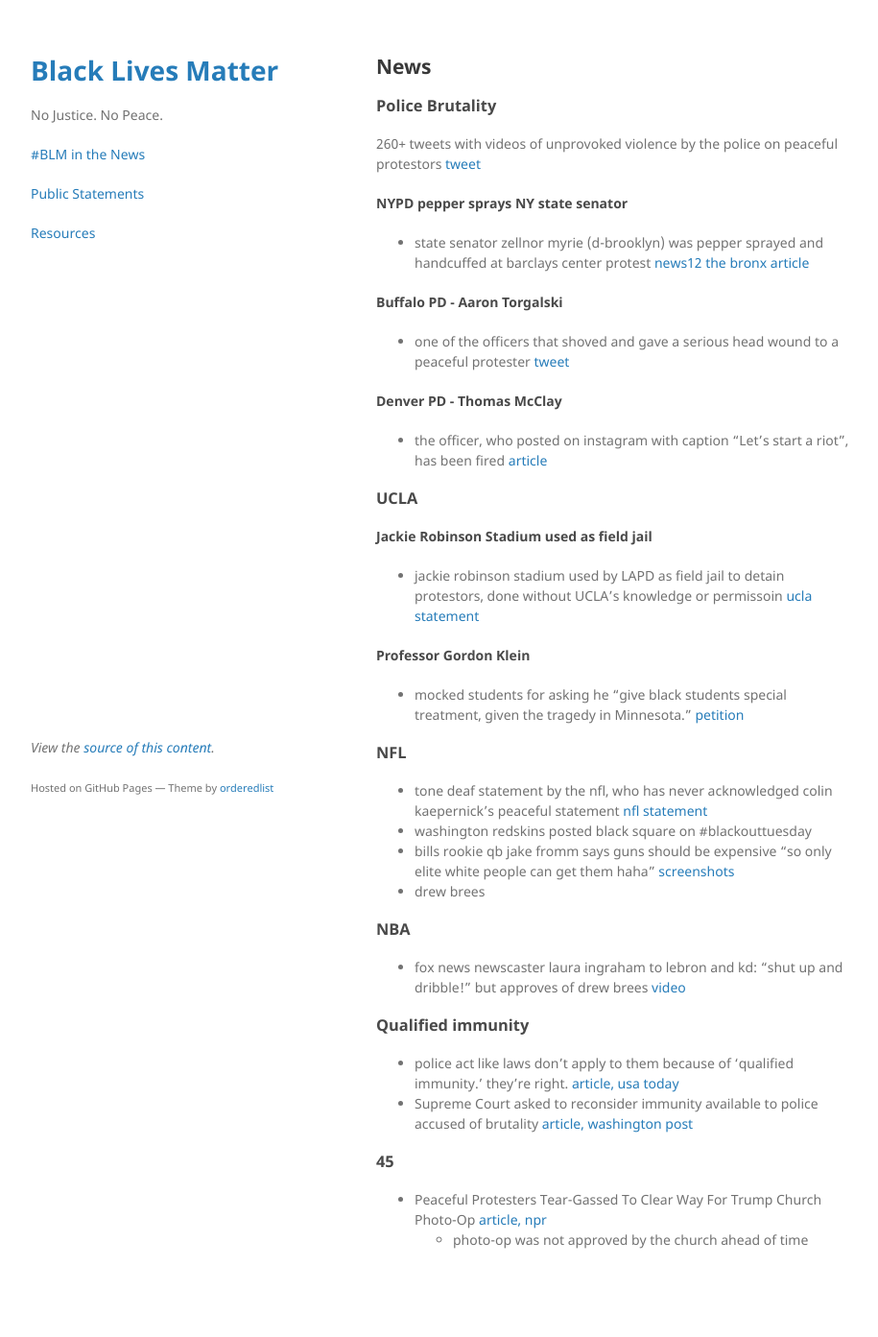
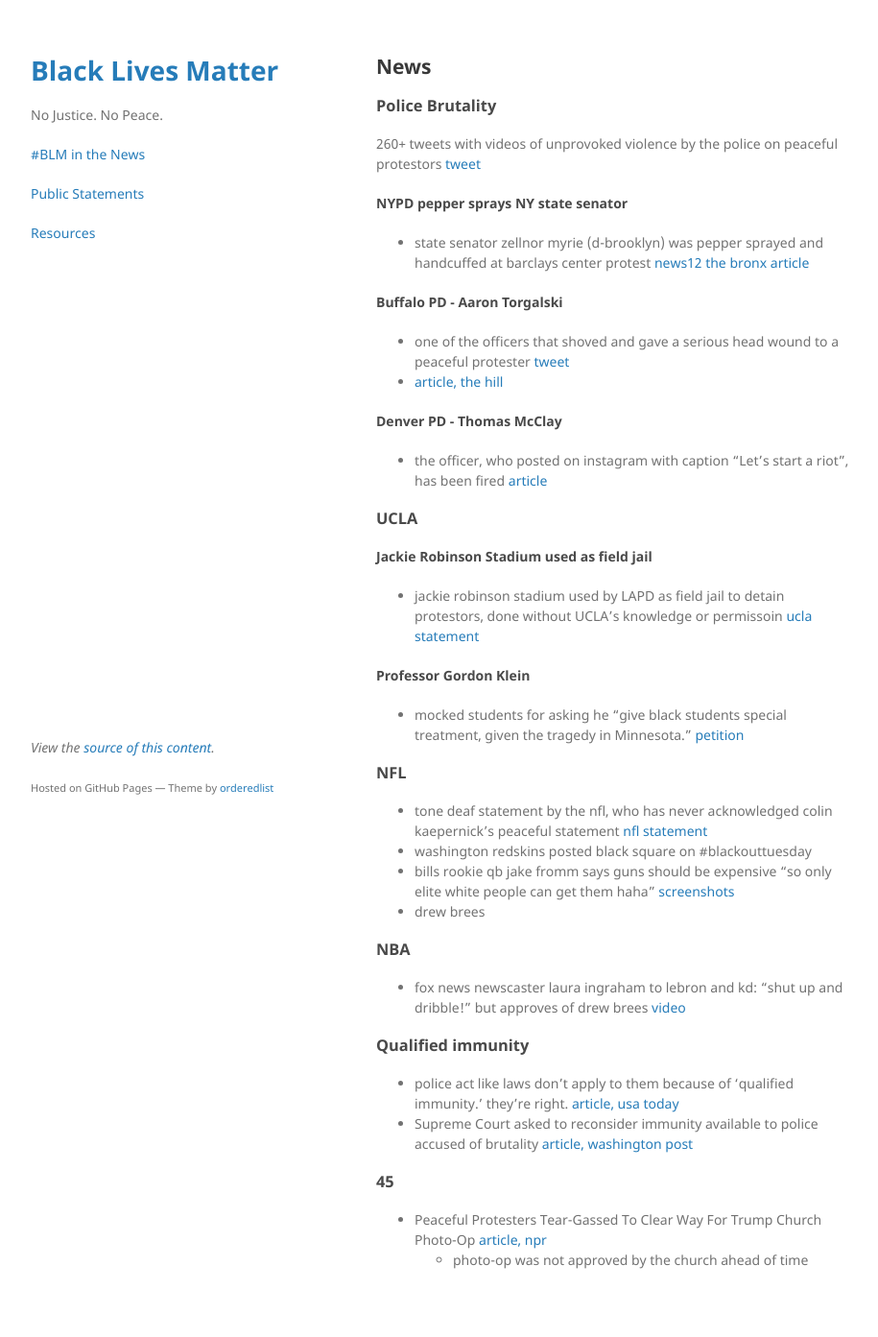
Before and after one commit to nojusticenopeace/nojusticenopeace.github.io, a Jekyll site: the page built from news.md, in a window 1280 px wide. Shown: the whole page at 96% size, without its empty margins (178-1093 px from the left). Built offline with Jekyll 4.4.1, drawn with Linux system fonts in a browser that asks for light colours; before the commit the page ends 1372 px from its top, so only the background shows below that.

Commit message:
Update news.md

```diff
--- a/news.md
+++ b/news.md
@@ -14,6 +14,7 @@ layout: default
 #### Buffalo PD - Aaron Torgalski
 * one of the officers that shoved and gave a serious head wound to a peaceful protester
 [tweet](https://twitter.com/donwinslow/status/1268725675600429063?s=20)
+* [article, the hill](https://thehill.com/homenews/state-watch/501279-elderly-man-appears-unconscious-bleeding-from-ear-after-shoved-to-ground)
 
 #### Denver PD - Thomas McClay
 * the officer, who posted on instagram with caption "Let's start a riot", has been fired
```
